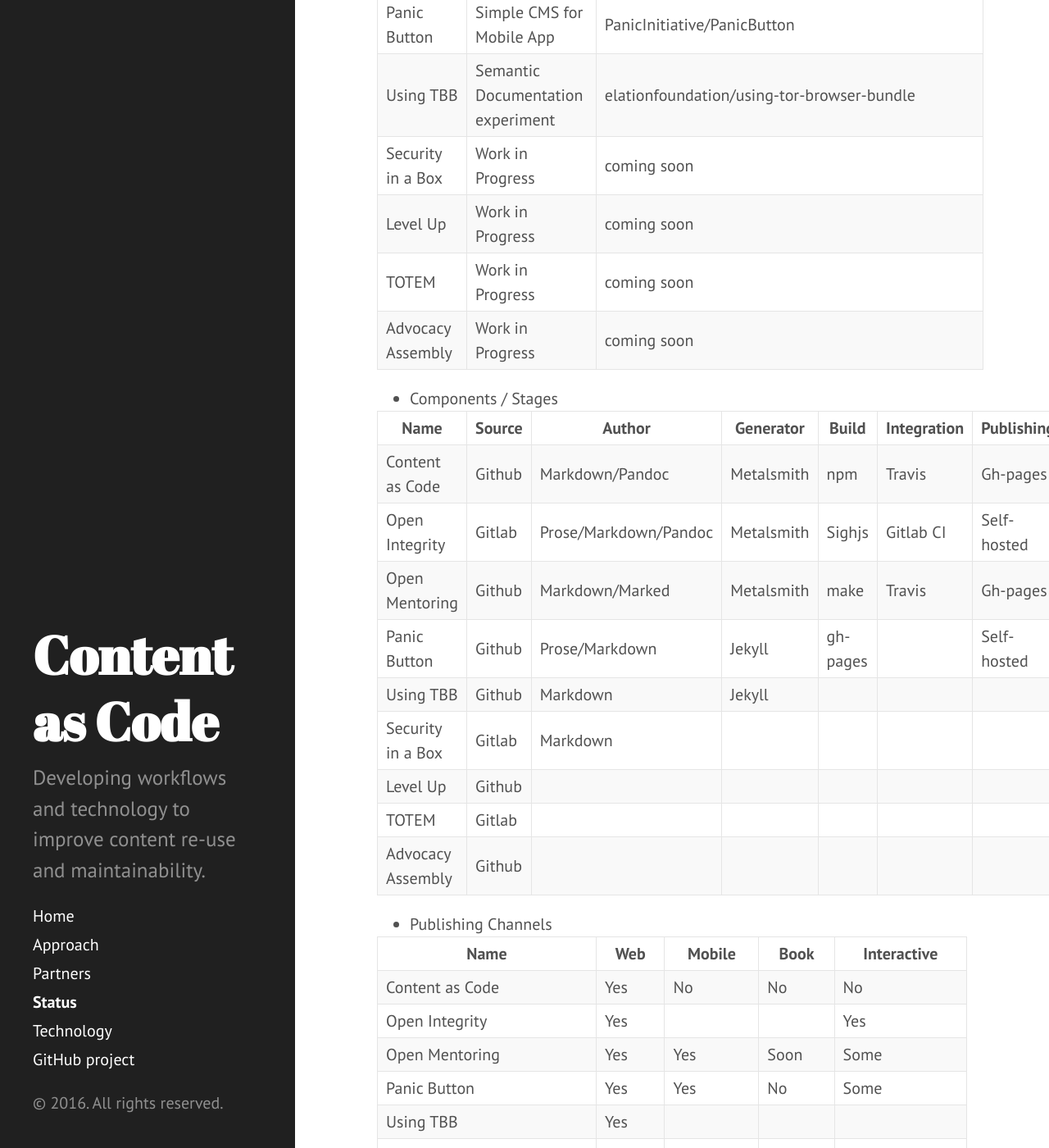
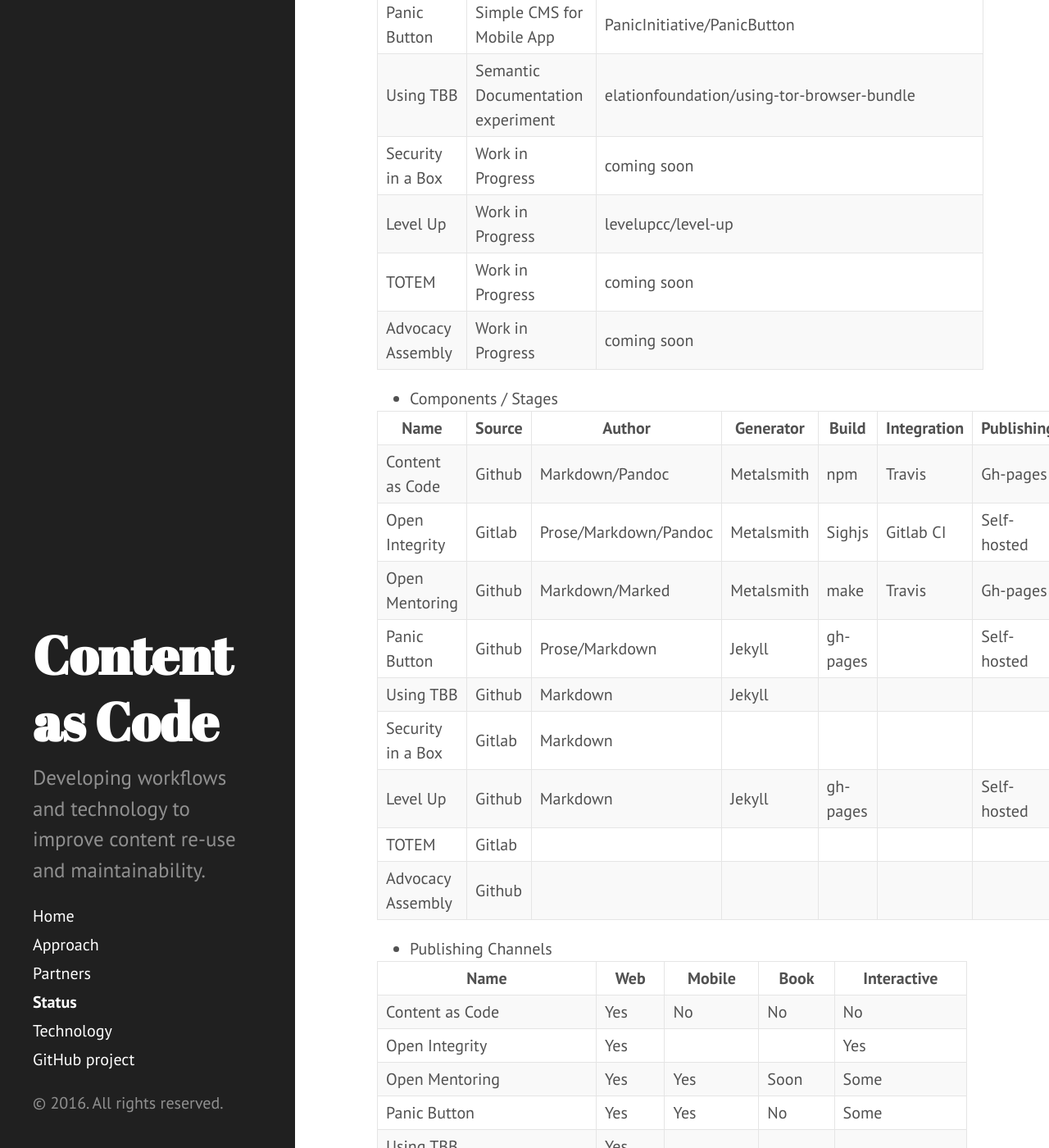
Before and after one commit to iilab/contentascode, a Jekyll site: the page built from status.md, in a window 1280 px wide and 1400 px high, scrolled down 1517 px. Shown: the whole window at 82% size. Built offline with Jekyll 4.4.1, drawn with Linux system fonts in a browser that asks for light colours.

Commit message:
added LevelUp details

```diff
--- a/status.md
+++ b/status.md
@@ -49,7 +49,7 @@
 | Panic Button      | Simple CMS for Mobile App         | PanicInitiative/PanicButton                            |
 | Using TBB         | Semantic Documentation experiment | elationfoundation/using-tor-browser-bundle             |
 | Security in a Box | Work in Progress                  | coming soon                                            |
-| Level Up          | Work in Progress                  | coming soon                                            |
+| Level Up          | Work in Progress                  | levelupcc/level-up                                     |
 | TOTEM             | Work in Progress                  | coming soon                                            |
 | Advocacy Assembly | Work in Progress                  | coming soon                                            |
 
@@ -63,7 +63,7 @@
 | Panic Button      | Github | Prose/Markdown        | Jekyll     | gh-pages |             | Self-hosted |
 | Using TBB         | Github | Markdown              | Jekyll     |          |             |             |
 | Security in a Box | Gitlab | Markdown              |            |          |             |             |
-| Level Up          | Github |                       |            |          |             |             |
+| Level Up          | Github | Markdown              | Jekyll     | gh-pages |             | Self-hosted |
 | TOTEM             | Gitlab |                       |            |          |             |             |
 | Advocacy Assembly | Github |                       |            |          |             |             |
 
```
Also changed, not shown: other parts of status.md (+1 -1 lines).
